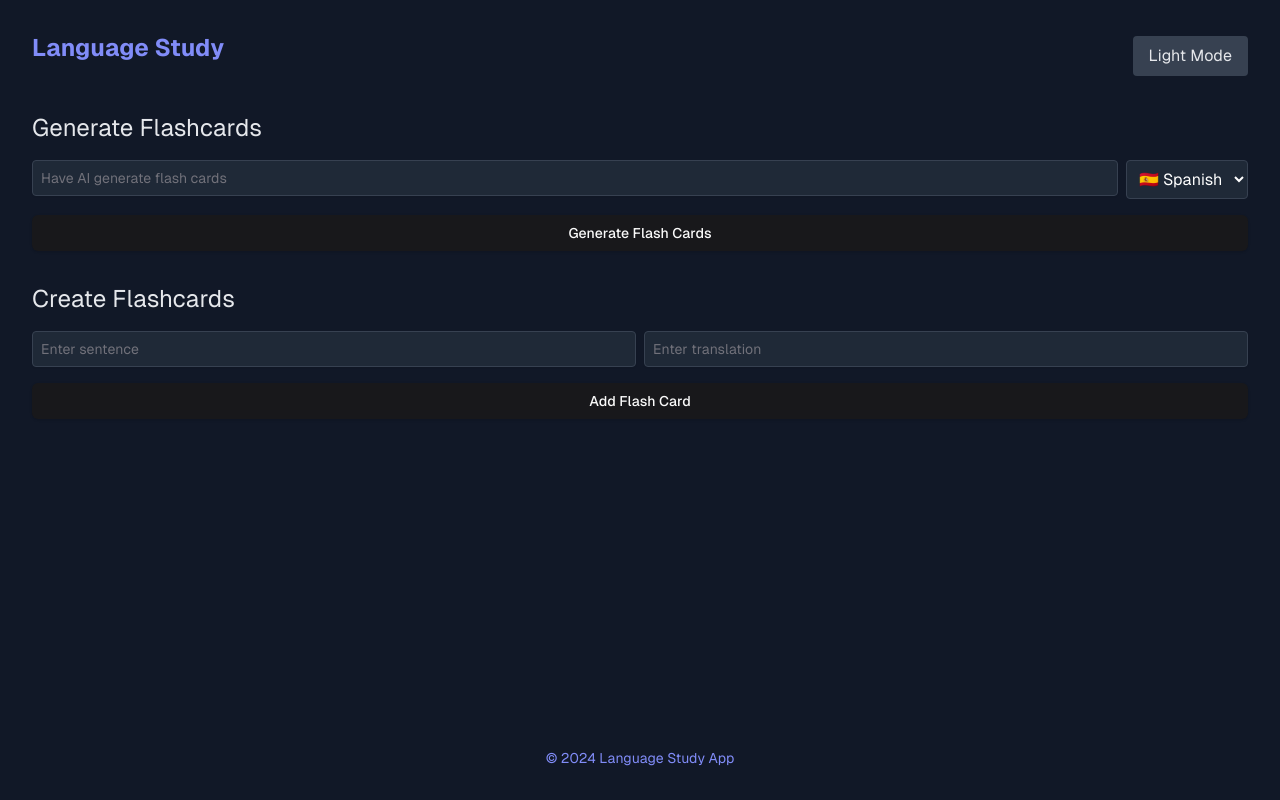
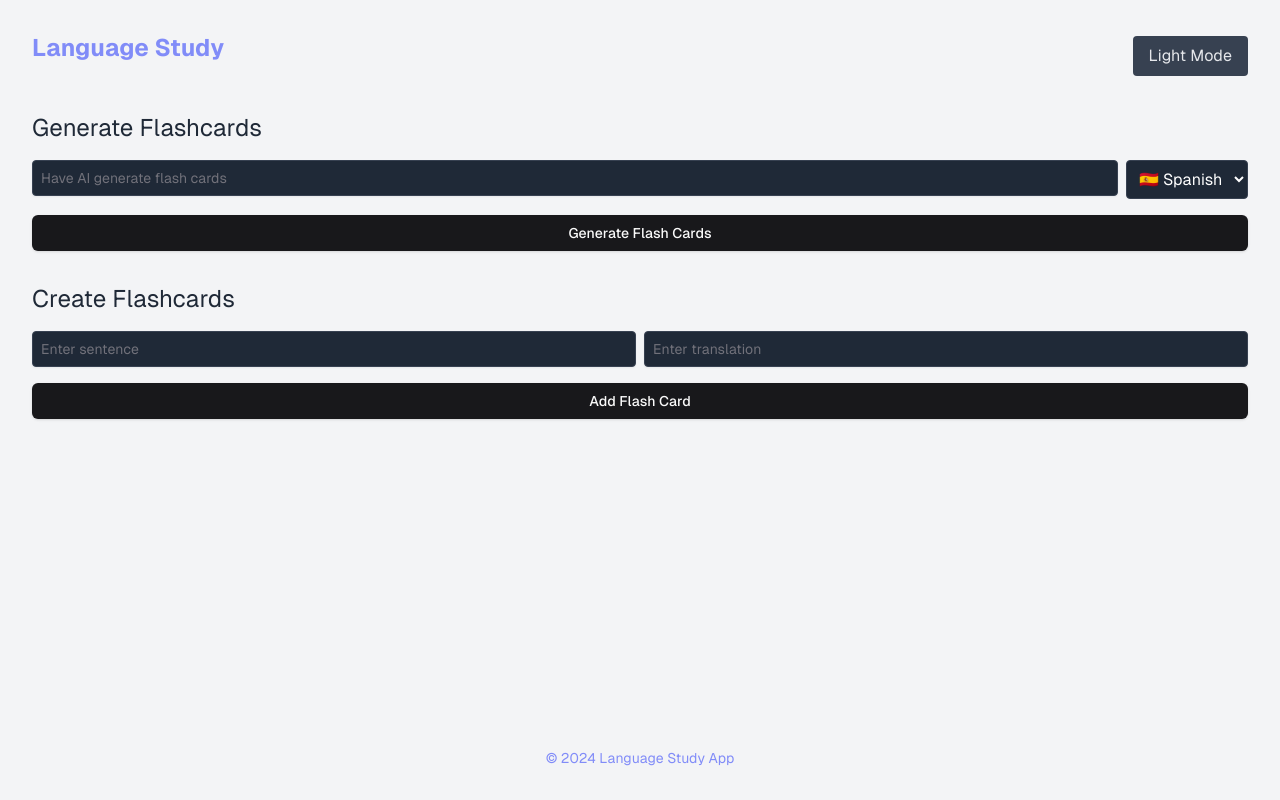
Before and after one commit to tomcorey26/saas-language-islands, a Next.js app: page /dashboard in a window 1280 px wide. Built offline with nearby package versions, Linux system fonts and the light colour scheme.

Commit message:
Remove ESLint config and update dashboard layout styling

```diff
--- a/package.json
+++ b/package.json
@@ -39,13 +39,14 @@
     "zod": "^3.24.1"
   },
   "devDependencies": {
+    "@eslint/eslintrc": "^3",
     "@types/node": "^22.10.10",
     "@types/react": "^19.0.8",
     "@types/react-dom": "^19.0.3",
     "@types/react-google-recaptcha": "^2.1.9",
     "dotenv": "^16.4.7",
     "drizzle-kit": "^0.30.2",
-    "eslint": "^9.14.0",
+    "eslint": "^9.19.0",
     "eslint-config-next": "15.1.4",
     "postcss": "^8.5.1",
     "tailwindcss": "^3.4.17",
--- a/src/app/dashboard/layout.tsx
+++ b/src/app/dashboard/layout.tsx
@@ -1,18 +1,16 @@
-"use client";
-import { useState } from "react";
+'use client';
+import { useState } from 'react';
 
 export default function FlashCardsLayout({
   children,
 }: {
   children: React.ReactNode;
 }) {
-  const [isDarkMode, setIsDarkMode] = useState(true);
+  // const [isDarkMode, setIsDarkMode] = useState(true);
 
   return (
     <div
-      className={`grid grid-rows-[auto_1fr_auto] min-h-screen p-8 gap-8 ${
-        isDarkMode ? "bg-gray-900 text-gray-200" : "bg-gray-100 text-gray-800"
-      }`}
+      className={`grid grid-rows-[auto_1fr_auto] min-h-screen p-8 gap-8 bg-gray-100 text-gray-800`}
     >
       {children}
     </div>
```
Also changed, not shown: eslint.config.mjs (added, +16 -0 lines), .eslintrc.json (deleted), 1 other file (tests, documents, lock files or other folders).
